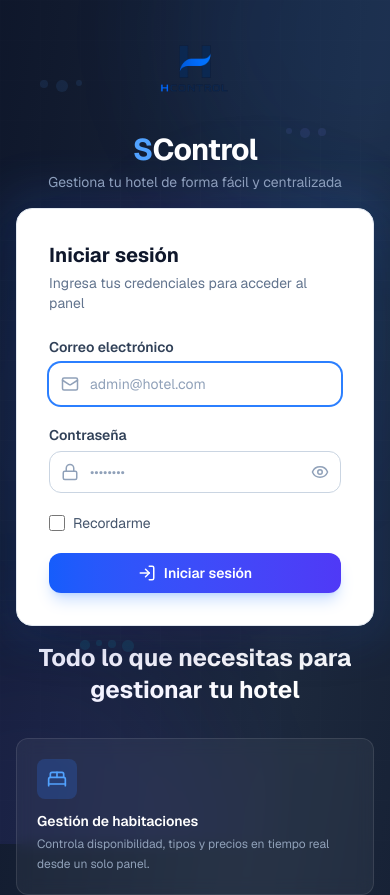
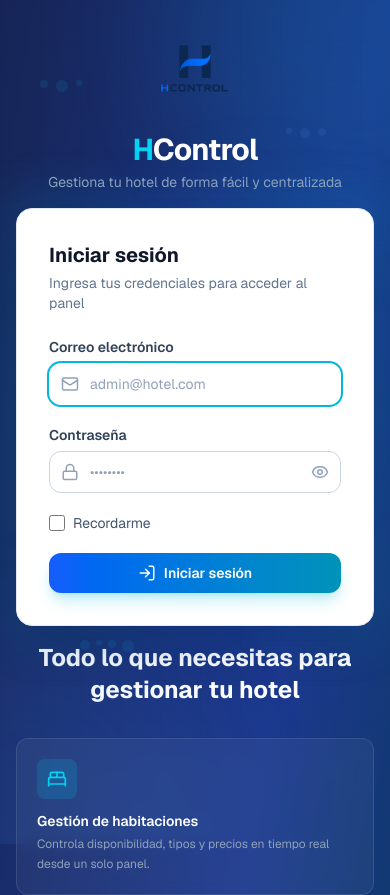
Before and after one commit to Sanchezgesr/saashotelero, a Next.js app: page /login in a window 390 px wide. Shown: the top 895 px of the page. Built offline with nearby package versions, Linux system fonts and the light colour scheme.

Commit message:
Colores azul y celeste en login para combinar con logo

```diff
--- a/src/app/(auth)/login/page.tsx
+++ b/src/app/(auth)/login/page.tsx
@@ -3,7 +3,7 @@
 import { useState } from 'react'
 import { useRouter } from 'next/navigation'
 import { createClient } from '@/lib/supabase/client'
-import { Building2, BedDouble, Users, Wallet, BarChart3, ShieldCheck, HeadphonesIcon, Star, ChevronLeft, ChevronRight } from 'lucide-react'
+import { BedDouble, Users, Wallet, BarChart3, ShieldCheck, HeadphonesIcon, Star, ChevronLeft, ChevronRight } from 'lucide-react'
 import { LoginCard } from '@/components/auth/LoginCard'
 
 const benefits = [
@@ -55,20 +55,20 @@ export default function LoginPage() {
   }
 
   return (
-    <div className="min-h-screen bg-gradient-to-br from-slate-900 via-slate-800 to-slate-900 flex flex-col overflow-y-auto">
+    <div className="min-h-screen bg-gradient-to-br from-blue-950 via-blue-900 to-cyan-950 flex flex-col overflow-y-auto">
       <div className="fixed inset-0 overflow-hidden pointer-events-none">
-        <div className="absolute -top-40 -right-40 w-96 h-96 bg-blue-500/10 rounded-full blur-3xl animate-pulse" />
-        <div className="absolute -bottom-40 -left-40 w-96 h-96 bg-indigo-500/10 rounded-full blur-3xl animate-pulse" style={{ animationDelay: '2s' }} />
-        <div className="absolute top-1/4 left-1/3 w-64 h-64 bg-cyan-500/5 rounded-full blur-3xl" />
-        <div className="absolute bottom-1/3 right-1/4 w-72 h-72 bg-violet-500/5 rounded-full blur-3xl" />
+        <div className="absolute -top-40 -right-40 w-96 h-96 bg-cyan-400/10 rounded-full blur-3xl animate-pulse" />
+        <div className="absolute -bottom-40 -left-40 w-96 h-96 bg-blue-400/10 rounded-full blur-3xl animate-pulse" style={{ animationDelay: '2s' }} />
+        <div className="absolute top-1/4 left-1/3 w-64 h-64 bg-sky-400/5 rounded-full blur-3xl" />
+        <div className="absolute bottom-1/3 right-1/4 w-72 h-72 bg-cyan-400/5 rounded-full blur-3xl" />
         <svg className="absolute inset-0 w-full h-full opacity-[0.03]">
-          <defs><pattern id="grid" width="40" height="40" patternUnits="userSpaceOnUse"><path d="M 40 0 L 0 0 0 40" fill="none" stroke="white" strokeWidth="0.5" /></pattern></defs>
+          <defs><pattern id="grid" width="40" height="40" patternUnits="userSpaceOnUse"><path d="M 40 0 L 0 0 0 40" fill="none" stroke="currentColor" strokeWidth="0.5" /></pattern></defs>
           <rect width="100%" height="100%" fill="url(#grid)" />
         </svg>
-        <div className="absolute top-20 left-10 flex gap-2">{[8,12,6].map((s,i) => <div key={i} className="rounded-full bg-blue-400/10" style={{width:s,height:s}} />)}</div>
-        <div className="absolute top-32 right-16 flex gap-2">{[6,10,8].map((s,i) => <div key={i} className="rounded-full bg-indigo-400/10" style={{width:s,height:s}} />)}</div>
-        <div className="absolute bottom-48 left-20 flex gap-1.5">{[10,6,8,12].map((s,i) => <div key={i} className="rounded-full bg-cyan-400/10" style={{width:s,height:s}} />)}</div>
-        <div className="absolute top-1/2 right-12 flex-col gap-2 hidden lg:flex">{[7,11,5,9].map((s,i) => <div key={i} className="rounded-full bg-violet-400/10" style={{width:s,height:s}} />)}</div>
+        <div className="absolute top-20 left-10 flex gap-2">{[8,12,6].map((s,i) => <div key={i} className="rounded-full bg-cyan-400/10" style={{width:s,height:s}} />)}</div>
+        <div className="absolute top-32 right-16 flex gap-2">{[6,10,8].map((s,i) => <div key={i} className="rounded-full bg-blue-400/10" style={{width:s,height:s}} />)}</div>
+        <div className="absolute bottom-48 left-20 flex gap-1.5">{[10,6,8,12].map((s,i) => <div key={i} className="rounded-full bg-sky-400/10" style={{width:s,height:s}} />)}</div>
+        <div className="absolute top-1/2 right-12 flex-col gap-2 hidden lg:flex">{[7,11,5,9].map((s,i) => <div key={i} className="rounded-full bg-cyan-400/10" style={{width:s,height:s}} />)}</div>
       </div>
 
       <div className="flex-1 flex flex-col justify-center">
@@ -77,7 +77,7 @@ export default function LoginPage() {
             <img src="/hcontrol.png" alt="HControl" className="w-24 h-24 md:w-28 md:h-28 mx-auto object-contain" />
           </div>
           <h1 className="text-3xl md:text-5xl font-bold text-white tracking-tight mb-1 md:mb-2 animate-[fadeIn_0.6s_ease-out_0.1s_both]">
-            <span className="text-blue-400">S</span>Control
+            <span className="text-cyan-400">H</span>Control
           </h1>
           <p className="text-slate-400 text-sm md:text-lg max-w-md mx-auto animate-[fadeIn_0.6s_ease-out_0.2s_both]">
             Gestiona tu hotel de forma fácil y centralizada
@@ -96,7 +96,7 @@ export default function LoginPage() {
             const Icon = b.icon
             return (
               <div key={b.title} className="bg-white/5 backdrop-blur-sm border border-white/10 rounded-xl p-5 hover:bg-white/10 transition-colors">
-                <div className="w-10 h-10 rounded-lg bg-blue-500/20 flex items-center justify-center mb-3"><Icon className="text-blue-400" size={20} /></div>
+                <div className="w-10 h-10 rounded-lg bg-cyan-500/20 flex items-center justify-center mb-3"><Icon className="text-cyan-400" size={20} /></div>
                 <h3 className="text-white font-semibold text-sm mb-1">{b.title}</h3>
                 <p className="text-slate-400 text-xs leading-relaxed">{b.desc}</p>
               </div>
@@ -111,7 +111,7 @@ export default function LoginPage() {
           <div className="flex flex-col items-center text-center">
             <div className="flex gap-0.5 mb-4">{Array.from({ length: 5 }).map((_, i) => (<Star key={i} size={16} className={i < t.rating ? 'text-amber-400 fill-amber-400' : 'text-slate-600'} />))}</div>
             <p className="text-white/90 text-sm md:text-base leading-relaxed italic mb-6 max-w-lg">&ldquo;{t.text}&rdquo;</p>
-            <div className="w-12 h-12 rounded-full bg-gradient-to-br from-blue-500 to-indigo-600 flex items-center justify-center text-white font-bold text-sm mb-2">{t.name.split(' ').map(n => n[0]).join('')}</div>
+            <div className="w-12 h-12 rounded-full bg-gradient-to-br from-blue-500 to-cyan-600 flex items-center justify-center text-white font-bold text-sm mb-2">{t.name.split(' ').map(n => n[0]).join('')}</div>
             <p className="text-white font-semibold text-sm">{t.name}</p>
             <p className="text-slate-400 text-xs">{t.role}</p>
           </div>
--- a/src/components/auth/LoginCard.tsx
+++ b/src/components/auth/LoginCard.tsx
@@ -25,7 +25,7 @@ export function LoginCard({ onLogin, loading, error }: LoginCardProps) {
 
   return (
     <div className="relative">
-      <div className="absolute -inset-4 bg-gradient-to-r from-blue-500/20 via-indigo-500/20 to-blue-500/20 rounded-3xl blur-xl opacity-70" />
+      <div className="absolute -inset-4 bg-gradient-to-r from-cyan-500/20 via-blue-500/20 to-cyan-500/20 rounded-3xl blur-xl opacity-70" />
       <div className="relative bg-white rounded-2xl shadow-2xl shadow-black/20 border border-slate-200 p-8">
         <div className="mb-6">
           <h2 className="text-xl font-bold text-slate-900">Iniciar sesión</h2>
@@ -44,7 +44,7 @@ export function LoginCard({ onLogin, loading, error }: LoginCardProps) {
             <div className="relative">
               <Mail className="absolute left-3 top-1/2 -translate-y-1/2 text-slate-400" size={18} />
               <input type="email" value={email} onChange={(e) => setEmail(e.target.value)} onKeyDown={handleKeyDown}
-                className="w-full border border-slate-300 rounded-xl pl-10 pr-4 py-2.5 text-sm text-slate-900 placeholder-slate-400 focus:outline-none focus:ring-2 focus:ring-blue-500 focus:border-transparent transition-all"
+                className="w-full border border-slate-300 rounded-xl pl-10 pr-4 py-2.5 text-sm text-slate-900 placeholder-slate-400 focus:outline-none focus:ring-2 focus:ring-cyan-500 focus:border-transparent transition-all"
                 placeholder="admin@hotel.com" autoComplete="email" autoFocus />
             </div>
           </div>
@@ -54,7 +54,7 @@ export function LoginCard({ onLogin, loading, error }: LoginCardProps) {
             <div className="relative">
               <Lock className="absolute left-3 top-1/2 -translate-y-1/2 text-slate-400" size={18} />
               <input type={showPassword ? 'text' : 'password'} value={password} onChange={(e) => setPassword(e.target.value)} onKeyDown={handleKeyDown}
-                className="w-full border border-slate-300 rounded-xl pl-10 pr-10 py-2.5 text-sm text-slate-900 placeholder-slate-400 focus:outline-none focus:ring-2 focus:ring-blue-500 focus:border-transparent transition-all"
+                className="w-full border border-slate-300 rounded-xl pl-10 pr-10 py-2.5 text-sm text-slate-900 placeholder-slate-400 focus:outline-none focus:ring-2 focus:ring-cyan-500 focus:border-transparent transition-all"
                 placeholder="••••••••" autoComplete="current-password" />
               <button type="button" onClick={() => setShowPassword(!showPassword)}
                 className="absolute right-3 top-1/2 -translate-y-1/2 text-slate-400 hover:text-slate-600 transition-colors cursor-pointer" tabIndex={-1}>
@@ -65,12 +65,12 @@ export function LoginCard({ onLogin, loading, error }: LoginCardProps) {
 
           <div className="flex items-center gap-2">
             <input type="checkbox" id="remember" checked={remember} onChange={(e) => setRemember(e.target.checked)}
-              className="w-4 h-4 rounded border-slate-300 text-primary focus:ring-blue-500 cursor-pointer" />
+              className="w-4 h-4 rounded border-slate-300 text-primary focus:ring-cyan-500 cursor-pointer" />
             <label htmlFor="remember" className="text-sm text-slate-600 cursor-pointer select-none">Recordarme</label>
           </div>
 
           <button onClick={handleLogin} disabled={loading}
-            className="w-full bg-gradient-to-r from-blue-600 to-indigo-600 text-white rounded-xl py-2.5 text-sm font-semibold hover:from-blue-700 hover:to-indigo-700 disabled:opacity-60 disabled:cursor-not-allowed transition-all shadow-lg shadow-blue-500/25 active:scale-[0.98] flex items-center justify-center gap-2">
+            className="w-full bg-gradient-to-r from-blue-600 to-cyan-600 text-white rounded-xl py-2.5 text-sm font-semibold hover:from-blue-700 hover:to-cyan-700 disabled:opacity-60 disabled:cursor-not-allowed transition-all shadow-lg shadow-cyan-500/25 active:scale-[0.98] flex items-center justify-center gap-2">
             {loading ? <><Loader2 className="animate-spin" size={18} /> Ingresando...</> : <><LogIn size={18} /> Iniciar sesión</>}
           </button>
         </div>
```
